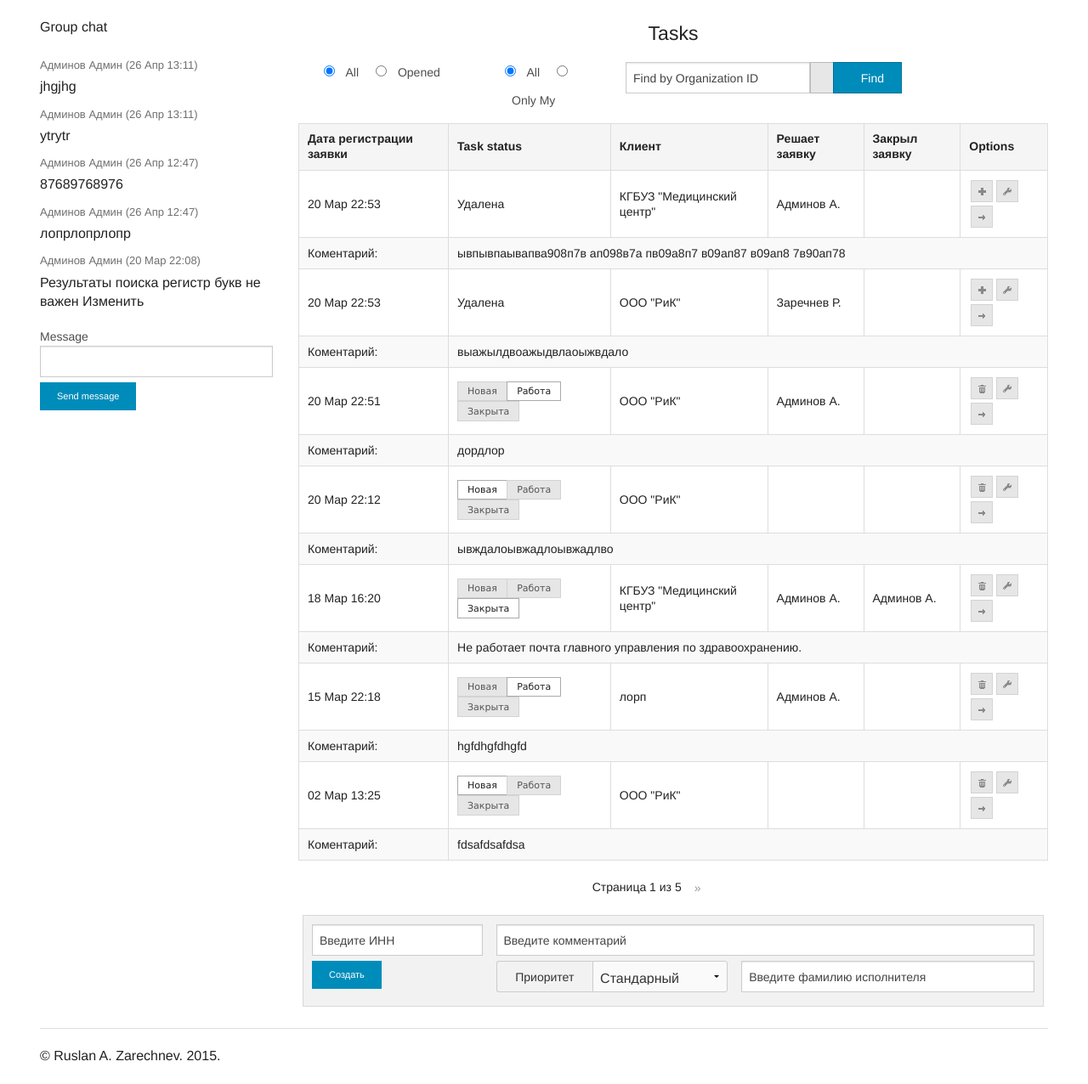
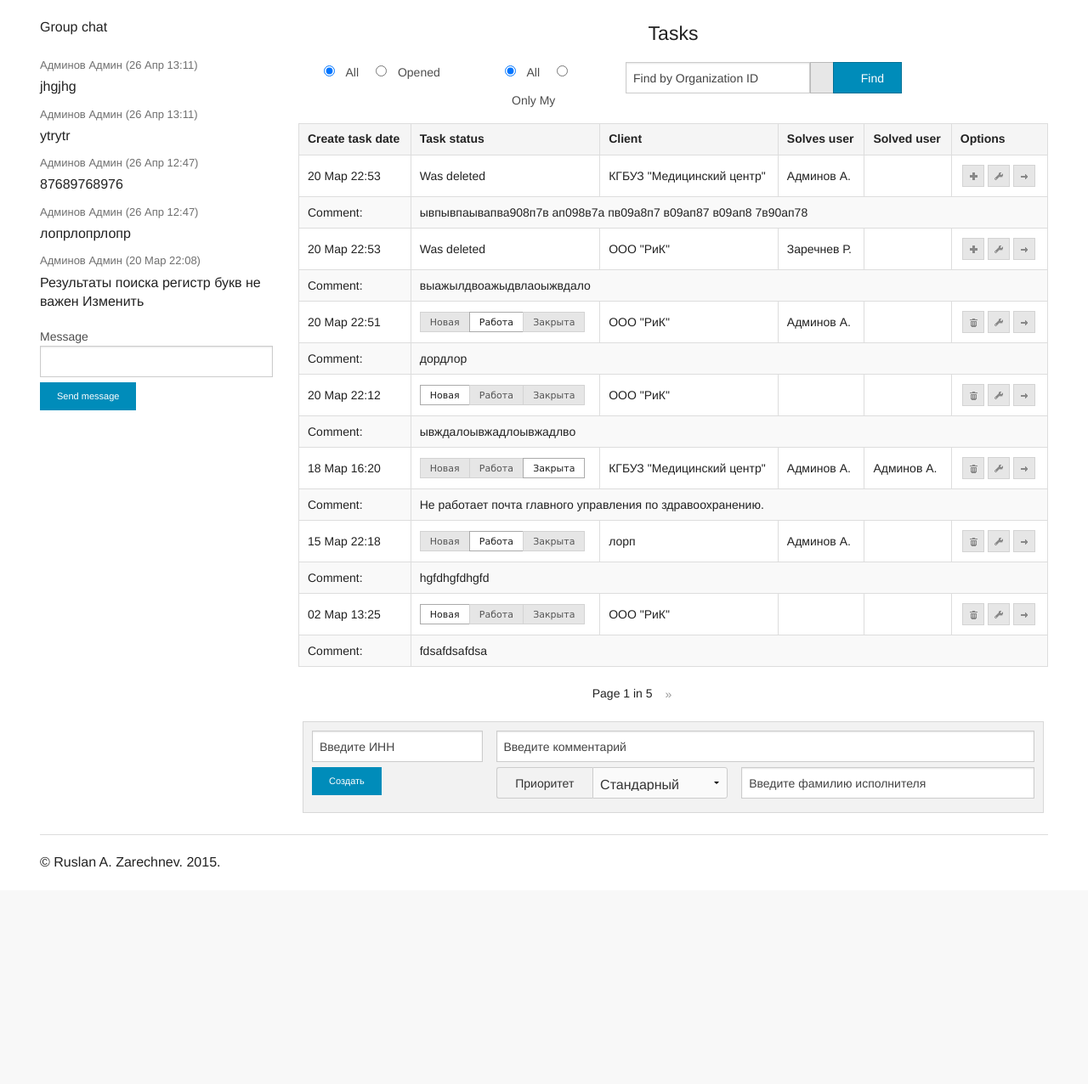
Before and after one commit to zarechnev/r-crm, a Django app: page /crm/ in a window 1280 px wide. Shown: the part 45-1321 px from the top of the page at 85% size. After the commit the page ends 1066 px from the top, so only its background shows below. Run offline with Django 3.2, Linux system fonts and the light colour scheme; a user stored in the database is signed in; data comes from the database, SQL or seed files in the repository; both versions use the stored data as it was after the commit; parts of the project's set-up code (start-up, migrations or seed data) failed here and were passed over.

Commit message:
Translated was complete.

```diff
--- a/rcrm_django/crm/models.py
+++ b/rcrm_django/crm/models.py
@@ -27,19 +27,19 @@ class Task(models.Model):
                                                   verbose_name=_("Last modify date"))
 
     create_user = models.ForeignKey(auth.models.User, null=False, blank=False, related_name='create_user',
-                                    verbose_name="Автор заявки")
+                                    verbose_name=_("Task author"))
     solves_user = models.ForeignKey(auth.models.User, null=True, blank=False, default=0, related_name='solves_user',
-                                    verbose_name="Решает заявку")
+                                    verbose_name=_("Solves user"))
     user_solved = models.ForeignKey(auth.models.User, null=True, blank=False, default=0, related_name='user_solved',
-                                    verbose_name="Закрыл заявку")
+                                    verbose_name=_("Solved user"))
     remove_user = models.ForeignKey(auth.models.User, null=True, blank=False, default=0, related_name='remove_user',
-                                    verbose_name="Удалил заявку")
+                                    verbose_name=_("Who was remove the task"))
 
-    client = models.ForeignKey(Client, null=False, blank=False, verbose_name="Клиент")
+    client = models.ForeignKey(Client, null=False, blank=False, verbose_name=_("Client"))
 
-    create_date = models.DateTimeField(null=True, blank=False, verbose_name="Дата регистрации заявки")
-    closed_date = models.DateTimeField(null=True, blank=False, verbose_name="Дата закрытия заявки")
-    date_of_removal = models.DateTimeField(null=True, blank=False, verbose_name="Дата удаления заявки")
+    create_date = models.DateTimeField(null=True, blank=False, verbose_name=_("Create task date"))
+    closed_date = models.DateTimeField(null=True, blank=False, verbose_name=_("Close task date"))
+    date_of_removal = models.DateTimeField(null=True, blank=False, verbose_name=_("Remove task date"))
 
     def set_status(self, stat):
         if stat in self.STATUS_OF_TASK:
--- a/rcrm_django/crm/templates/crm_only_table.html
+++ b/rcrm_django/crm/templates/crm_only_table.html
@@ -33,12 +33,12 @@
                         <label for="{{ type }}_radio2_{{ task.id }}">Закрыта</label>
                 </div>
             {% else %}
-                Удалена
+                {% trans "Was deleted" %}
             {% endif %}
 
         <!-- Client -->
         <td>
-            <div class="with_popup" data-title="Контакт: {{ task.client.phone }}">
+            <div class="with_popup" data-title="{% trans "Contact"%}: {{ task.client.phone }}">
                 {{ task.client.sname }}
             </div>
         </td>
@@ -65,13 +65,13 @@
         <td>
             <ul id="icons" class="ui-widget ui-helper-clearfix">
                 {% if not task.is_removed %}
-                    <li title="Удалить заявку" onclick="Tasks.remove({{ task.id }})" class="ui-state-default ui-corner-all"><span class="ui-icon ui-icon-trash"></span></li>
+                    <li title="{% trans "Remove task" %}" onclick="Tasks.remove({{ task.id }})" class="ui-state-default ui-corner-all"><span class="ui-icon ui-icon-trash"></span></li>
                 {% endif %}
                 {% if task.is_removed %}
-                    <li title="Восстановить заявку" onclick="Tasks.restore({{ task.id }})" class="ui-state-default ui-corner-all"><span class="ui-icon ui-icon-plusthick"></span></li>
+                    <li title="{% trans "Restore task" %}" onclick="Tasks.restore({{ task.id }})" class="ui-state-default ui-corner-all"><span class="ui-icon ui-icon-plusthick"></span></li>
                 {% endif %}
-                <li title="Править заявку" onclick="Tasks.edit({{ task.id }})" class="ui-state-default ui-corner-all"><span class="ui-icon ui-icon-wrench"></span></li>
-                <li title="Передать заявку" onclick="Tasks.({{ task.id }})" class="ui-state-default ui-corner-all"><span class="ui-icon ui-icon-arrowthick-1-e"></span></li>
+                <li title="{% trans "Edit task" %}" onclick="Tasks.edit({{ task.id }})" class="ui-state-default ui-corner-all"><span class="ui-icon ui-icon-wrench"></span></li>
+                <li title="{% trans "Transfer task" %}" onclick="Tasks.({{ task.id }})" class="ui-state-default ui-corner-all"><span class="ui-icon ui-icon-arrowthick-1-e"></span></li>
             </ul>
         </td>
     </tr>
@@ -80,7 +80,7 @@
     <tr  style="padding-bottom:50px;">
         <!-- Title of comment -->
         <td>
-            Коментарий:
+            {% trans "Comment" %}:
         </td>
 
         <!-- Comment -->
@@ -98,7 +98,7 @@
       {% if tasks.has_previous %}
         <li class="arrow"><a href="?page={{ tasks.previous_page_number }}">&laquo;</a></li>
       {% endif %}
-      <li>Страница {{ tasks.number }} из {{ tasks.paginator.num_pages }}</li>
+      <li>{% trans "Page" %} {{ tasks.number }} {% trans "in" %} {{ tasks.paginator.num_pages }}</li>
       {% if tasks.has_next %}
         <li class="arrow"><a href="?page={{ tasks.next_page_number }}">&raquo;</a></li>
       {% endif %}
--- a/rcrm_django/loginsys/templates/login.html
+++ b/rcrm_django/loginsys/templates/login.html
@@ -9,7 +9,7 @@
         <input type="text" name="username" value="" id="username">
         <label for="password">{% trans "Password" %}</label>
         <input type="password" name="password" value="" id="password">
-        <input type="submit" class="button tiny" value="{% trans "Login" %}" style="margin: 0" />
+        <input type="submit" class="button tiny" value="{% trans "Enter" %}" style="margin: 0" />
         </form>
 </div>
 
--- a/rcrm_django/static/js/rcrm_functions.js
+++ b/rcrm_django/static/js/rcrm_functions.js
@@ -472,27 +472,3 @@ var Tasks = {
     }
 
 };
-
-
-function set_en()
-    {
-         $.ajax({
-            url: "/i18n/setlang/",
-            type: "POST",
-            data: {language:"en"},
-            function(data){ }
-            });
-            //window.location.href = "/";
-
-    }
-
-function set_ru()
-    {
-         $.ajax({
-            url: "/i18n/setlang/",
-            type: "POST",
-            data: {language:"ru"},
-            function(data){ }
-            });
-            //window.location.href = "/";
-    }
```
Also changed, not shown: rcrm_django/users/templates/users_only_table.html (+11 -10 lines), rcrm_django/locale/ru/LC_MESSAGES/django.po, rcrm_django/rcrm_django.sqlite3, 1 other file.
